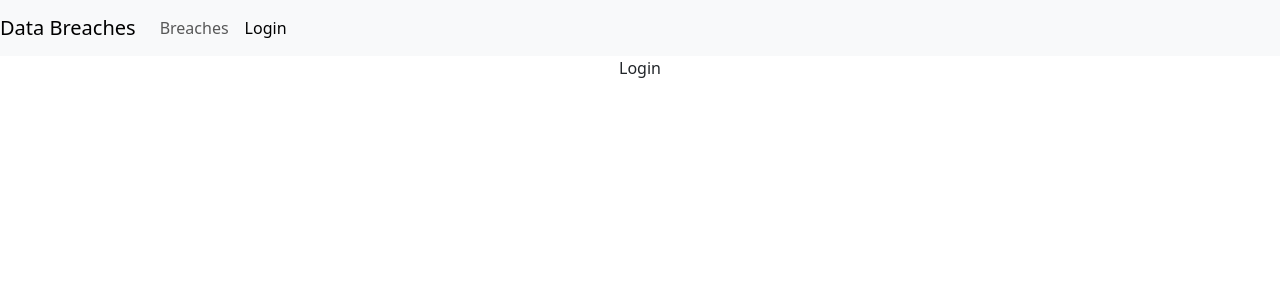
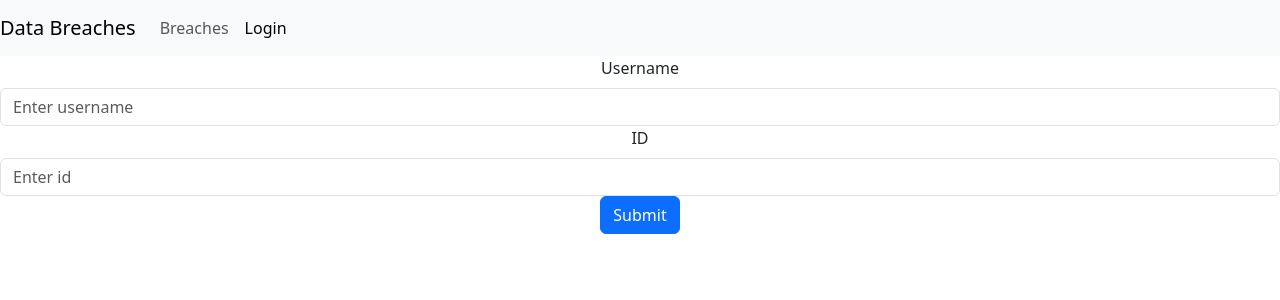
Before and after one commit to hb-33/IT302-hb33-Project, a React (Create React App) app in the folder frontend/: page /hb33/login in a window 1280 px wide. Shown: the top 300 px of the page. Built offline with nearby package versions, Linux system fonts and the light colour scheme.

Commit message:
Updated login.js (login page)

```diff
--- a/frontend/src/components/login.js
+++ b/frontend/src/components/login.js
@@ -1,13 +1,61 @@
-//Harshit Bansal, 4/12/24, IT302-002, Phase 4 Assignment: Read Node.js Data using React.js, hb33@njit.edu
+//Harshit Bansal, 4/26/24, IT302-002, Phase 5 Assignment: CUD Node.js Data using React.js, hb33@njit.edu
 
-import React from "react";
+import React, { useState, useEffect } from 'react'
+import Form from 'react-bootstrap/Form';
+import Button from 'react-bootstrap/Button';
 
-function Login() {
+function Login({ loginSetter }) {
+
+  const [name, setName] = useState("")
+  const [id, setId] = useState("")
+  const [user, setUser] = useState(null);
+
+  useEffect(() => {
+    loginSetter(user);
+  }, [loginSetter, user]);
+
+  const onChangeName = e => {
+    const name = e.target.value
+    setName(name);
+  }
+  const onChangeId = e => {
+    const id = e.target.value
+    setId(id);
+  }
+  const handleSubmit = () => {
+    setUser({ name: name, id: id })
+  }
+
   return (
-    <div className="App">
-      Login
+    <div>
+      {user == null ? (
+        <Form>
+          <Form.Group>
+            <Form.Label>Username</Form.Label>
+            <Form.Control
+              type="text"
+              placeholder="Enter username"
+              value={name}
+              onChange={onChangeName}
+            />
+          </Form.Group>
+          <Form.Group>
+            <Form.Label>ID</Form.Label>
+            <Form.Control
+              type="text"
+              placeholder="Enter id"
+              value={id}
+              onChange={onChangeId}
+            />
+          </Form.Group>
+          <Button variant="primary" onClick={handleSubmit}>
+            Submit
+          </Button>
+        </Form>
+      ) : (
+        <p>{name} ({id}) logged in successful.</p>
+      )}
     </div>
-  );
+  )
 }
-
 export default Login;
```
